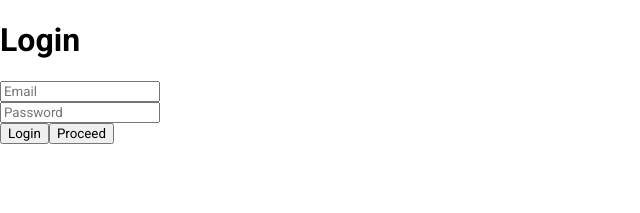
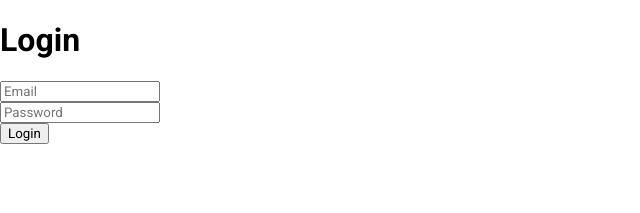
Before and after one commit to aayushgoyalt/thaparpedia, a React (Create React App) app in the folder ReactApp/: page /auth/login in a window 1280 px wide. Shown: the top 213 px of the page, without its empty margins (0-640 px from the left). Built offline with nearby package versions, Linux system fonts and the light colour scheme.

Commit message:
Update Login.js

```diff
--- a/ReactApp/src/Components/Login.js
+++ b/ReactApp/src/Components/Login.js
@@ -40,6 +40,7 @@ export default function Login(){
                 setCookies('Id',res.data.UserDetails._id,{
                     maxAge:1000*60*60*24
                 });
+                navigateToAfterlogin();
             }
         })
     }
@@ -64,7 +65,6 @@ export default function Login(){
                     <input  onChange={(e)=>handle(e)} placeholder="Password"  value={data.Password}   type="password" name="Password" id="Password" />
                 <br/>
                 <button>Login</button>
-                <button onClick={navigateToAfterlogin}>Proceed</button>
                 <br/>
             </form>
         </div>
```
